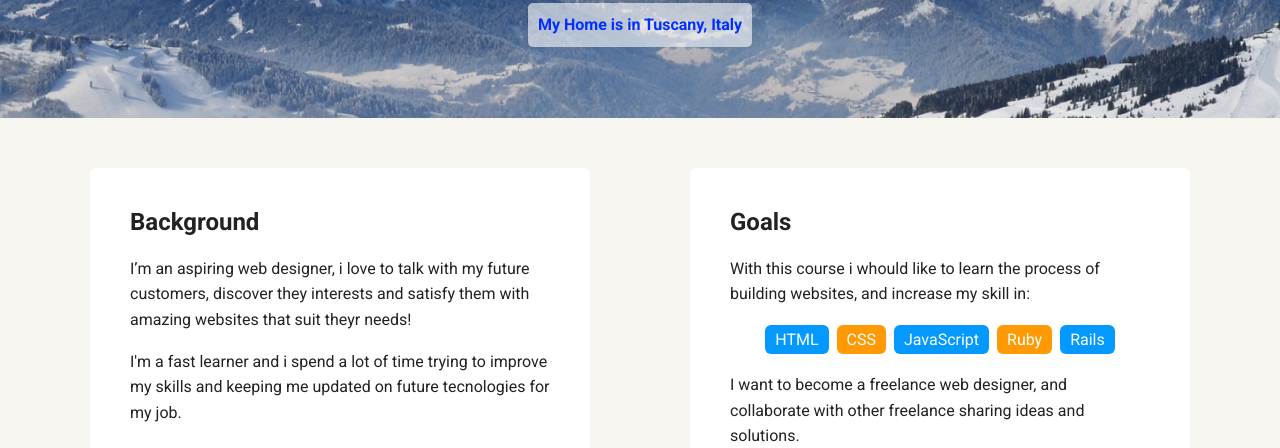
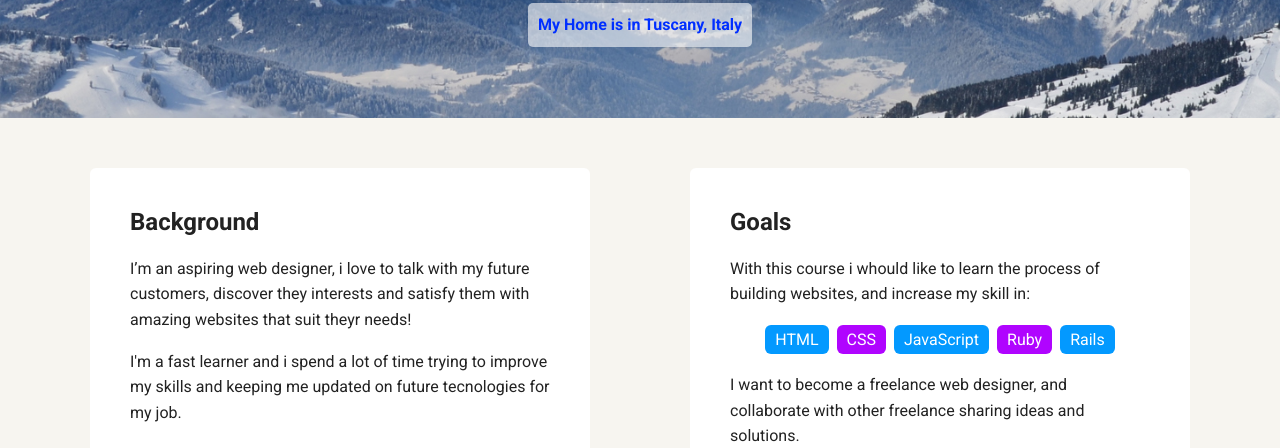
Before and after one commit to Sberla84/techdegree-project, a plain HTML site: page index.html in a window 1280 px wide. Shown: the part 352-800 px from the top of the page. Drawn offline with Linux system fonts and the light colour scheme; a web font is replaced by a local one.

Commit message:
Update styles.css

```diff
--- a/styles.css
+++ b/styles.css
@@ -125,7 +125,7 @@ ul.skills {
 .skills li {
   border-radius: 6px;
   display: inline-block;
-  background: #ff9904;
+  background: #b004ff;
   color: white;
   padding: 5px 10px;
   margin: 2px;
```
